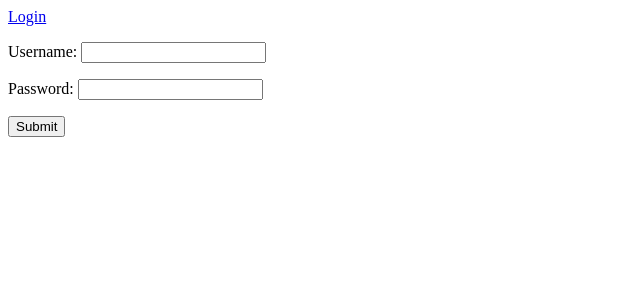
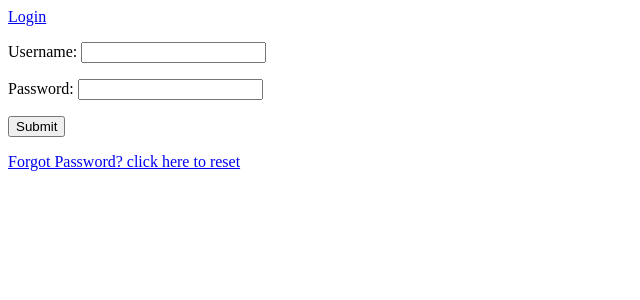
Before and after one commit to MehediHasanNasim/Social_NewsFeed, a Django app: a page that uses users/templates/users/login.html in a window 1280 px wide. Shown: the top 300 px of the page, without its empty margins (0-640 px from the left). Run offline with Django 4.2, Linux system fonts and the light colour scheme.

Commit message:
completing password reset option using building func of DJ

```diff
--- a/users/templates/users/login.html
+++ b/users/templates/users/login.html
@@ -7,5 +7,5 @@
     <input type="submit">
 
 </form>
-
+<p><a href="{% url 'password_reset' %}"> Forgot Password? click here to reset </a></p>
 {% endblock body %}
--- a/users/urls.py
+++ b/users/urls.py
@@ -12,5 +12,6 @@ urlpatterns = [
     path('password_reset/', auth_view.PasswordResetView.as_view(template_name='users/password_reset_form.html'), name='password_reset'),
     path('password_reset/done', auth_view.PasswordResetDoneView.as_view(template_name='users/password_reset_done.html'), name='password_reset_done'),
     path('reset/<uidb64>/<token>', auth_view.PasswordResetConfirmView.as_view(template_name='users/password_reset_confirm.html'), name='password_reset_confirm'),
+    path('reset/done>', auth_view.PasswordResetCompleteView.as_view(template_name='users/password_reset_complete.html'), name='password_reset_complete'),
 
 ]
```
Also changed, not shown: users/templates/users/password_reset_complete.html (added, +8 -0 lines), db.sqlite3.
